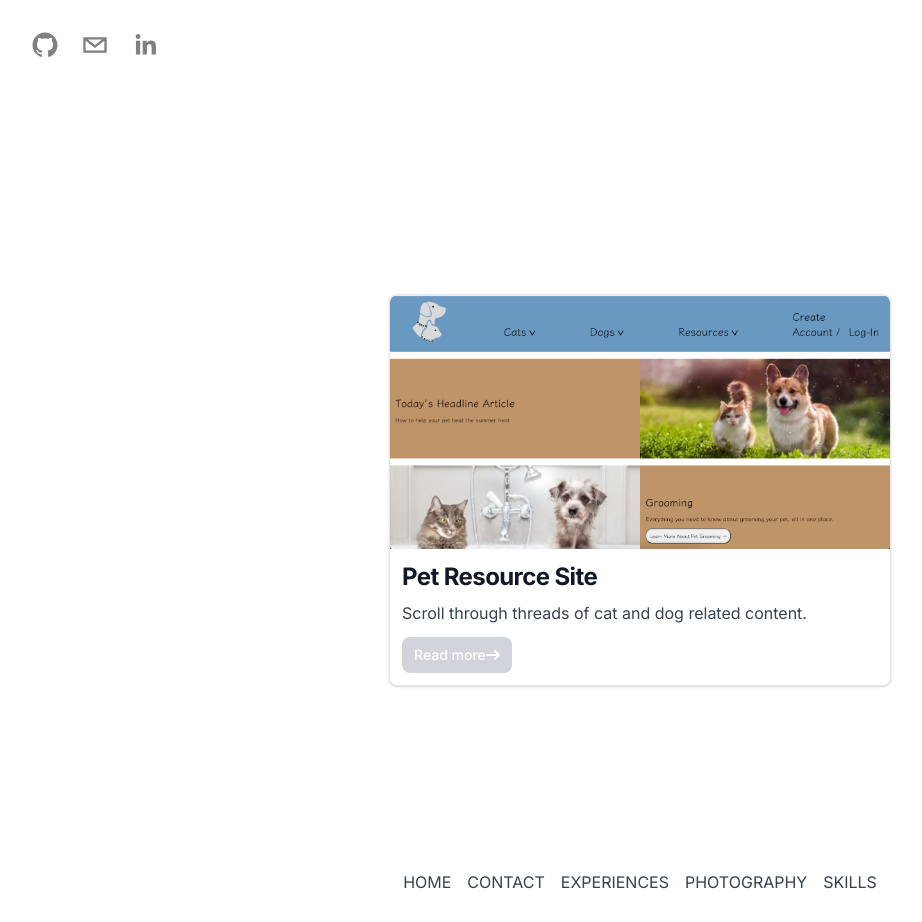
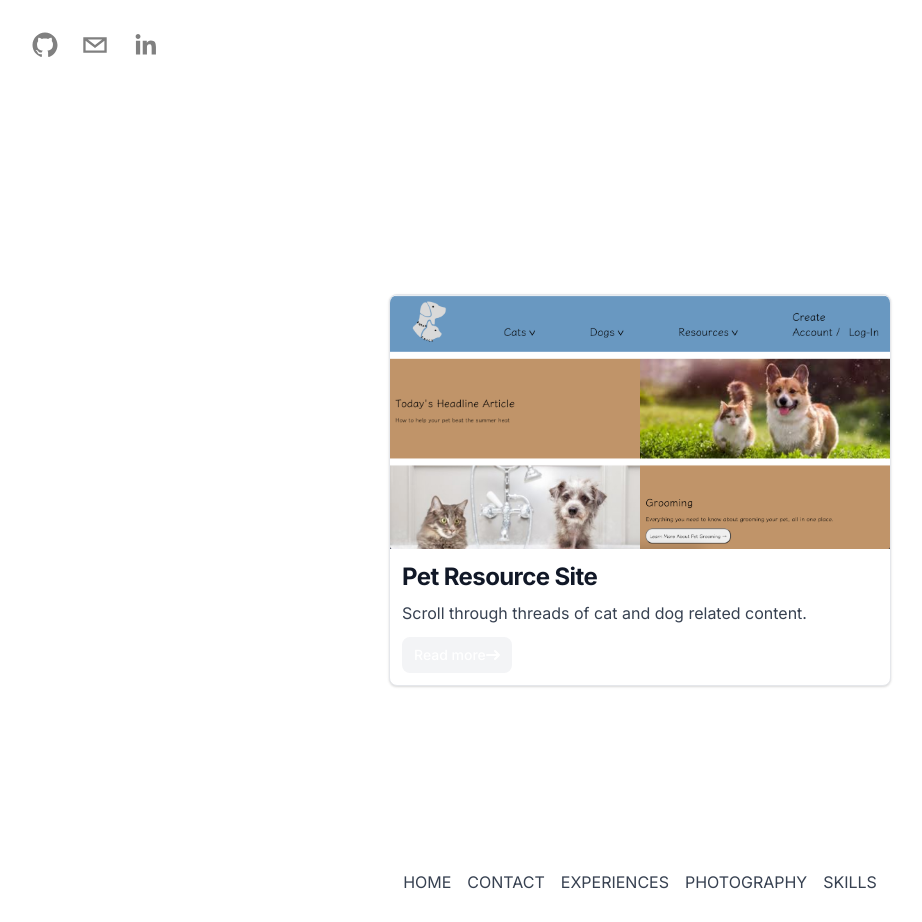
Before and after one commit to trble91/portfolio-new, a Next.js app: page /Experiences in a window 1280 px wide. Shown: the whole page, without its empty margins (0-922 px from the left). Built offline with nearby package versions, Linux system fonts and the light colour scheme.

Commit message:
adds portfolio tp experiences

```diff
--- a/app/Experiences/page.jsx
+++ b/app/Experiences/page.jsx
@@ -21,9 +21,9 @@ export default function Experiences() {
     },
     {
       link: "https://",
-      imageSrc: "/assets/love.jpg",
-      title: "Landing Page",
-      description: "Creative Director",
+      imageSrc: "/assets/portfolio-snap.png",
+      title: "Portfolio",
+      description: "Software Engineer",
     },
   ];
 
@@ -79,7 +79,7 @@ export default function Experiences() {
                 <p className="mb-3 font-normal text-gray-700 dark:text-gray-400">{slides[currentSlide].description}</p>
                 <a
                   href={slides[currentSlide].link}
-                  className="inline-flex items-center px-3 py-2 text-sm font-medium text-center text-white bg-gray-300 rounded-lg hover:bg-gray-800 focus:ring-4 focus:outline-none focus:ring-blue-300 dark:bg-gray-600 dark:hover:bg-gray-700 dark:focus:ring-blue-800"
+                  className="inline-flex items-center px-3 py-2 text-sm font-medium text-center text-white bg-gray-100 rounded-lg hover:bg-gray-800 focus:ring-4 focus:outline-none focus:ring-blue-300 dark:bg-gray-600 dark:hover:bg-gray-700 dark:focus:ring-blue-800"
                 >
                   Read more
                   <svg
@@ -89,7 +89,7 @@ export default function Experiences() {
                     fill="none"
                     viewBox="0 0 14 10"
                   >
-                  <path stroke="currentColor" stroke-linecap="round" stroke-linejoin="round" stroke-width="2" d="M1 5h12m0 0L9 1m4 4L9 9" />
+                  <path stroke="currentColor" strokeLinecap="round" strokeLinejoin="round" strokeWidth="2" d="M1 5h12m0 0L9 1m4 4L9 9" />
                   </svg>
                 </a>
               </div>
```
Also changed, not shown: public/assets/portfolio-snap.png (added).
